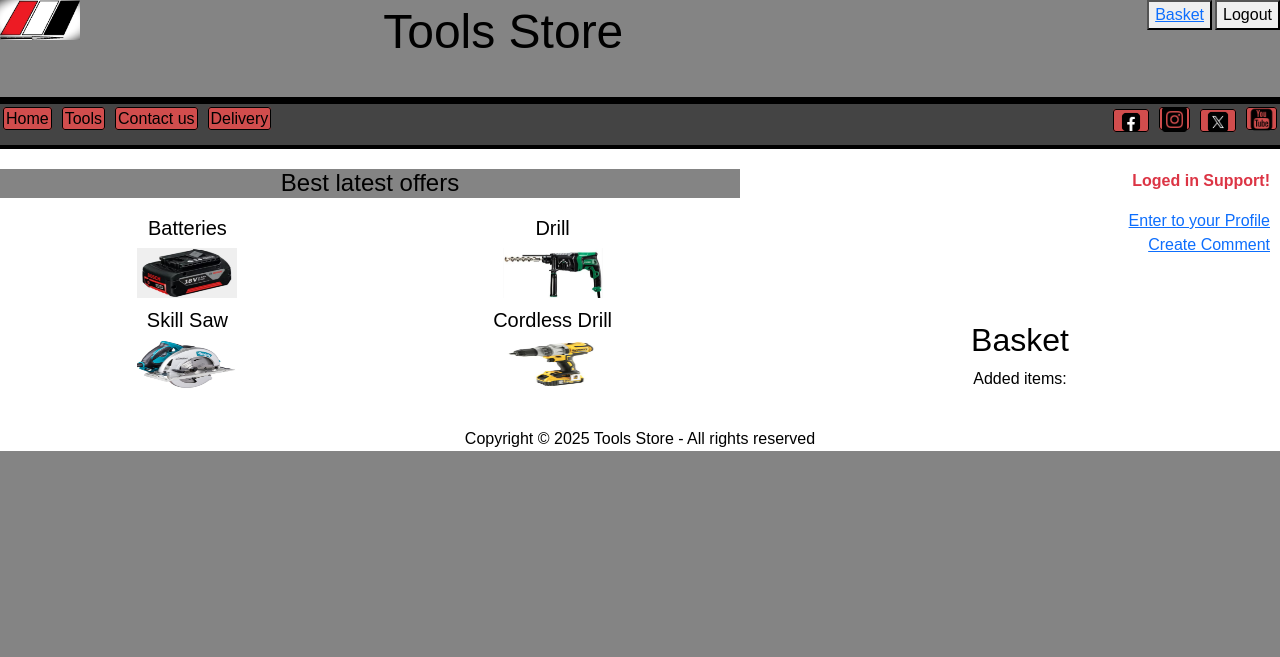
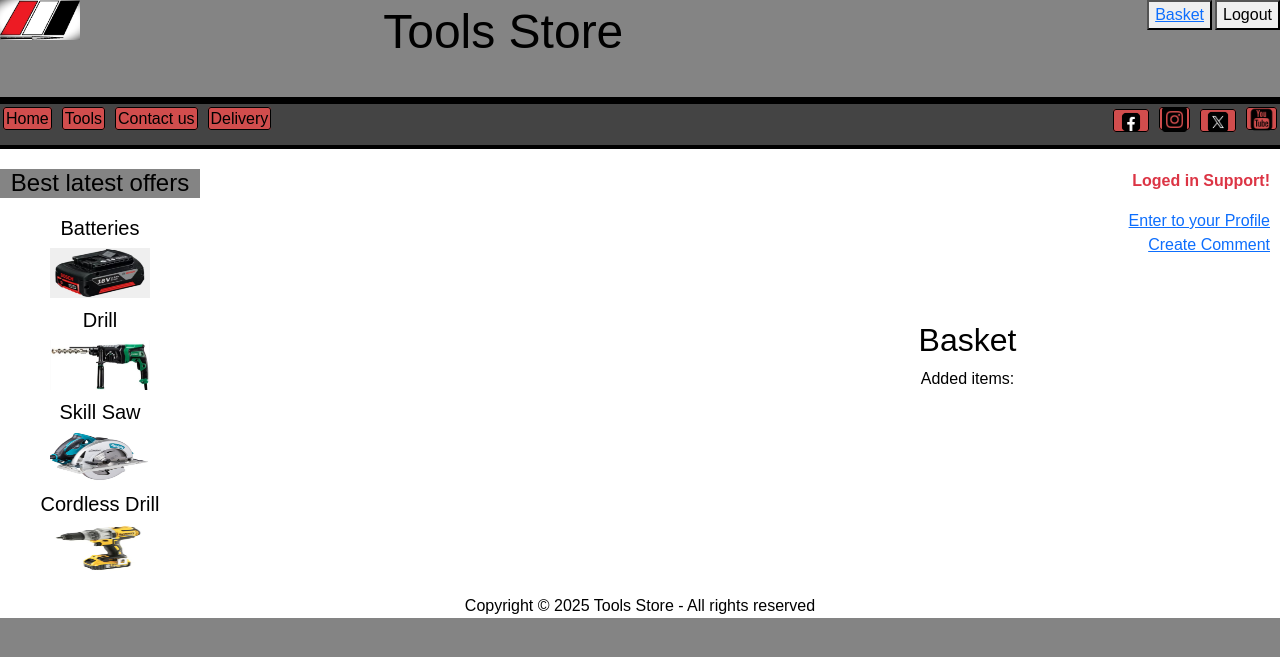
Before and after one commit to DimDeveloper18/Final-Assignment, a Django app: page /basket/ in a window 1280 px wide. Shown: the top 657 px of the page. Run offline with Django 5.2, Linux system fonts and the light colour scheme; a user stored in the database is signed in.

Commit message:
Medium screen size params. changed for main and aside width.

```diff
--- a/products_store/static/products_store/css/homemed.css
+++ b/products_store/static/products_store/css/homemed.css
@@ -31,7 +31,7 @@ nav{
 main{
     grid-column: 2 / 3;
     grid-row: 3;
-    min-width: 500px;
+    /* min-width: auto; */
 }
 #sec1pic{
     display: flex;
@@ -91,6 +91,7 @@ main{
 aside{
     grid-column: 1 / 2;
     grid-row: 3;
+    width: 200px;
 }
 .bsell1{
     min-width: 150px;
```
